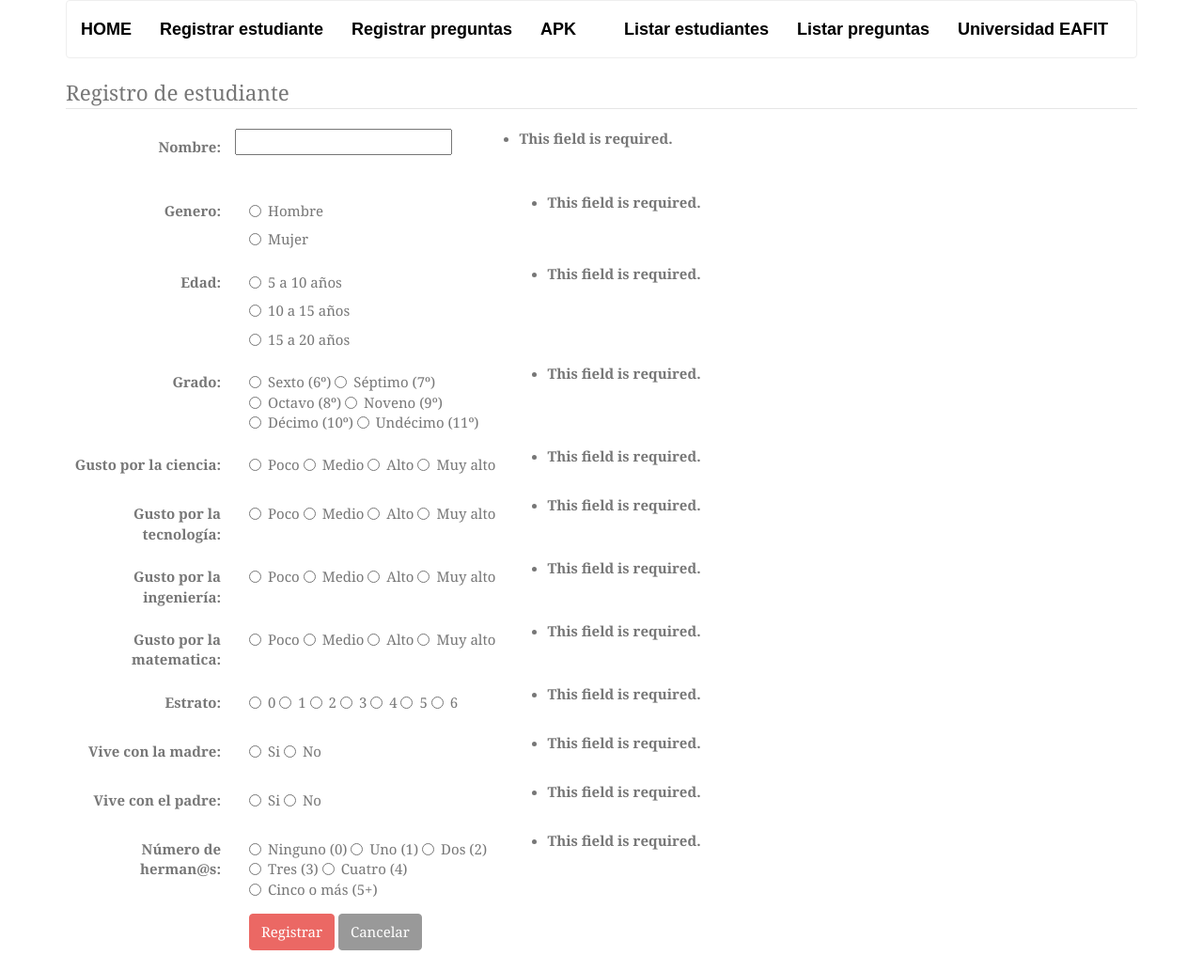
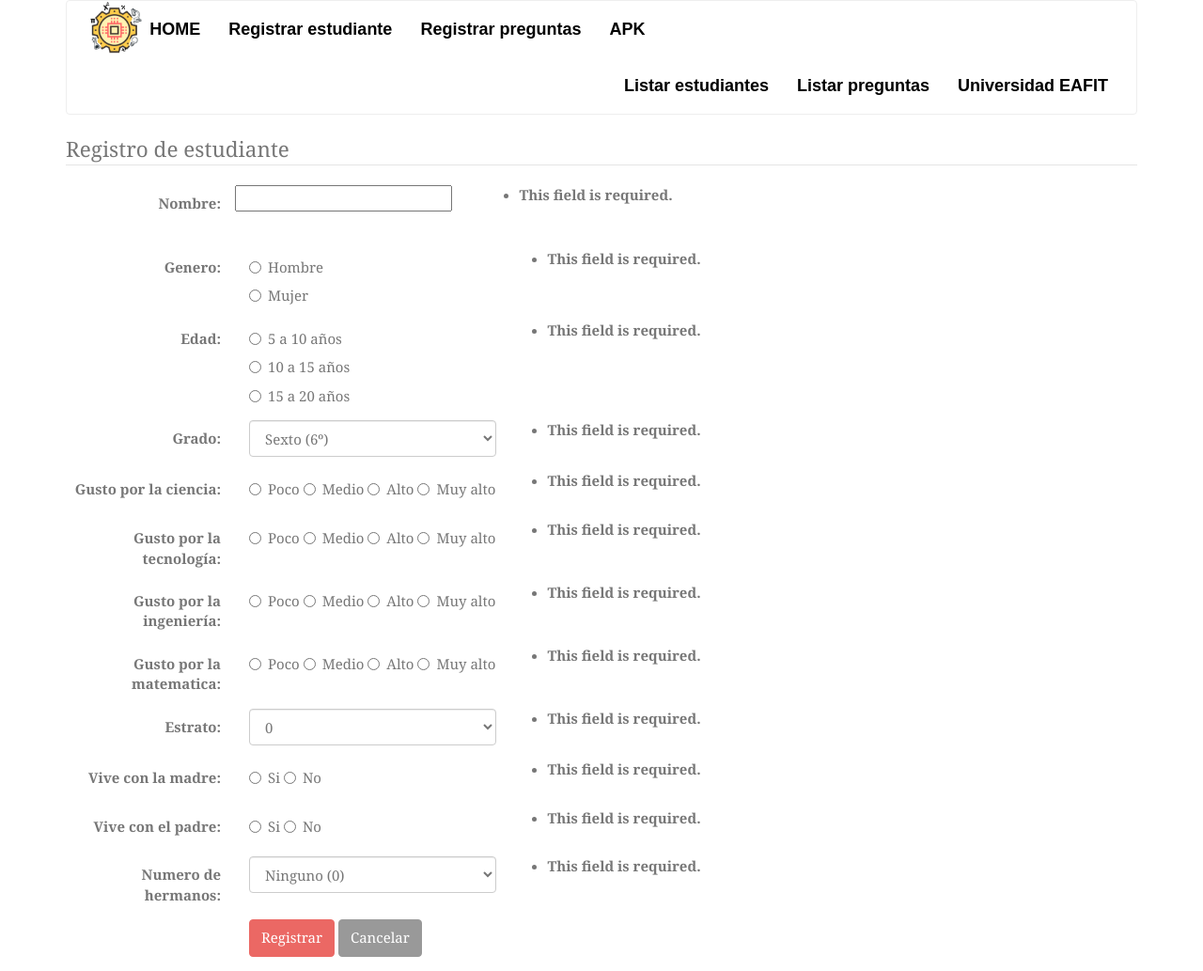
Before and after one commit to mzabala1/REST_AI_STEM, a Django app: page /registro/estudiante in a window 1280 px wide. Shown: the whole page at 94% size. Before the commit the page ends 1011 px from the top, so only its background shows below. Run offline with Django 3.2, Linux system fonts and the light colour scheme; some libraries are stand-ins or nearby versions; some web fonts are replaced.

Commit message:
Casi terminado

```diff
--- a/STEM/forms.py
+++ b/STEM/forms.py
@@ -50,17 +50,6 @@ class PreguntasForm(forms.ModelForm):
             'unidad',
         ]
 
-        labels = {
-            'pregunta': 'Ingrese pregunta',
-            'respuestac': 'Ingrese respuesta correcta',
-            'respuestaf1': 'Ingrese respuesta fallida 1',
-            'respuestaf2': 'Ingrese respuesta fallida 2',
-            'respuestaf3': 'Ingrese respuesta fallida 3',
-            'nivel': 'Seleccione nivel de la pregunta',
-            'area': 'Seleccione area',
-            'unidad': 'Seleccione unidad',
-        }
-
 # widgets = {
 #     'genero': forms.CheckboxSelectMultiple(),
 #     'edad': forms.NumberInput(attrs={'class': 'form-control'}),
--- a/STEM/prediccion.csv
+++ b/STEM/prediccion.csv
@@ -1 +1 @@
-2,1,1,2,1,1,3,0,1,3,0,1,3,0,1,3,0,1,3,0,1,3,0,1,3,0,1,2,1,1,2,1,1,2,1,1,3,0,1,3,0,1,3,0,1,1,2,0,
+0,3,0,2,1,1,1,2,0,2,1,1,3,0,1,1,2,0,2,1,1,1,2,0,2,1,1,2,1,1,2,1,1,1,2,0,1,2,0,2,1,1,2,1,1,1,2,0,
--- a/STEM/views.py
+++ b/STEM/views.py
@@ -170,7 +170,7 @@ def pregunta_view(request):
     if form.is_valid():
         if request.method == 'POST':
             form.save()
-        return redirect('app-stem:index')
+        return redirect('app-stem:listar_preguntas')
 
     return render(request, 'estudiante/registro_pregunta.html', {'form': form})
 
--- a/templates/base/base.html
+++ b/templates/base/base.html
@@ -19,6 +19,9 @@
                     <div class="bs-component">
                         <nav class="navbar navbar-default">
                             <div class="container-fluid">
+                                <div class="navbar-header">
+                                    <img alt="Brand" src="{% static "/LogoAndroid.png" %}" height="60">
+                                </div>
                                 <div class="navbar-header">
                                     <a class="navbar-brand" href="{% url 'app-stem:index' %}">Home</a>
                                 </div>
--- a/templates/estudiante/apk_descarga.html
+++ b/templates/estudiante/apk_descarga.html
@@ -7,7 +7,7 @@
 {% block content %}
     <div class="jumbotron">
         <h1>Descargar APK</h1>
-        <p>Descargar la ultima versión de la app STEM Skills:</p>
+        <p>Descargar la última versión de la app STEM Skills:</p>
         <p>(Disponible solo para Android)</p>
         <p><a href="/static/STEMSkillsV3.apk" download="STEMSkills" class="btn btn-primary btn-lg">Click Aquí</a></p>
     </div>
--- a/templates/estudiante/estudiante_form.html
+++ b/templates/estudiante/estudiante_form.html
@@ -43,18 +43,20 @@
                     </div>
                 </div>
             </fieldset>
-            <fieldset class="form-group">
+            <div class="form-group">
                 <label class="col-lg-0"> {{ form.grado.errors }} </label>
                 <label for="{{ form.grado.id_for_label }}" class="col-lg-2 control-label">Grado:</label>
-                <div class="radio col-lg-3">
-                    <label><input type="radio" name="grado" value="6">Sexto (6º)</label>
-                    <label><input type="radio" name="grado" value="7">Séptimo (7º)</label>
-                    <label><input type="radio" name="grado" value="8">Octavo (8º)</label>
-                    <label><input type="radio" name="grado" value="9">Noveno (9º)</label>
-                    <label><input type="radio" name="grado" value="10">Décimo (10º)</label>
-                    <label><input type="radio" name="grado" value="11">Undécimo (11º)</label>
+                <div class="col-lg-3">
+                    <select class="form-control" id="{{ form.grado }}">
+                        <option value="6">Sexto (6º)</option>
+                        <option value="7">Séptimo (7º)</option>
+                        <option value="8">Octavo (8º)</option>
+                        <option value="9">Noveno (9º)</option>
+                        <option value="10">Décimo (10º)</option>
+                        <option value="11">Undécimo (11º)</option>
+                    </select>
                 </div>
-            </fieldset>
+            </div>
             <fieldset class="form-group">
                 <label class="col-lg-0"> {{ form.gpCiencia.errors }} </label>
                 <label for="{{ form.gpCiencia.id_for_label }}" class="col-lg-2 control-label">Gusto por la ciencia:</label>
@@ -95,19 +97,21 @@
                     <label><input type="radio" name="gpMatematica" value="4">Muy alto</label>
                 </div>
             </fieldset>
-            <fieldset class="form-group">
+            <div class="form-group">
                 <label class="col-lg-0"> {{ form.estrato.errors }} </label>
                 <label for="{{ form.estrato.id_for_label }}" class="col-lg-2 control-label">Estrato:</label>
-                <div class="radio col-lg-3">
-                    <label><input type="radio" name="estrato" value="0">0</label>
-                    <label><input type="radio" name="estrato" value="1">1</label>
-                    <label><input type="radio" name="estrato" value="2">2</label>
-                    <label><input type="radio" name="estrato" value="3">3</label>
-                    <label><input type="radio" name="estrato" value="4">4</label>
-                    <label><input type="radio" name="estrato" value="5">5</label>
-                    <label><input type="radio" name="estrato" value="6">6</label>
+                <div class="col-lg-3">
+                    <select class="form-control" id="{{ form.estrato }}">
+                        <option value="0">0</option>
+                        <option value="1">1</option>
+                        <option value="2">2</option>
+                        <option value="3">3</option>
+                        <option value="4">4</option>
+                        <option value="5">5</option>
+                        <option value="6">6</option>
+                    </select>
                 </div>
-            </fieldset>
+            </div>
             <fieldset class="form-group">
                 <label class="col-lg-0"> {{ form.vcMadre.errors }} </label>
                 <label for="{{ form.vcMadre.id_for_label }}" class="col-lg-2 control-label">Vive con la madre:</label>
@@ -124,18 +128,20 @@
                     <label><input type="radio" name="vcPadre" value="0">No</label>
                 </div>
             </fieldset>
-            <fieldset class="form-group">
+            <div class="form-group">
                 <label class="col-lg-0"> {{ form.numHermanos.errors }} </label>
-                <label for="{{ form.numHermanos.id_for_label }}" class="col-lg-2 control-label">Número de herman@s:</label>
-                <div class="radio col-lg-3">
-                    <label><input type="radio" name="numHermanos" value="0">Ninguno (0)</label>
-                    <label><input type="radio" name="numHermanos" value="1">Uno (1)</label>
-                    <label><input type="radio" name="numHermanos" value="2">Dos (2)</label>
-                    <label><input type="radio" name="numHermanos" value="3">Tres (3)</label>
-                    <label><input type="radio" name="numHermanos" value="4">Cuatro (4)</label>
-                    <label><input type="radio" name="numHermanos" value="5">Cinco o más (5+)</label>
+                <label for="{{ form.numHermanos.id_for_label }}" class="col-lg-2 control-label">Numero de hermanos:</label>
+                <div class="col-lg-3">
+                    <select class="form-control" id="{{ form.numHermanos }}">
+                        <option value="0">Ninguno (0)</option>
+                        <option value="1">Uno (1)</option>
+                        <option value="2">Dos (2)</option>
+                        <option value="3">Tres (3)</option>
+                        <option value="4">Cuatro (4)</option>
+                        <option value="5">Cinco o más (5+)</option>
+                    </select>
                 </div>
-            </fieldset>
+            </div>
             <div class="form-group">
                 <div class="col-lg-10 col-lg-offset-2">
                     <button type="submit" class="btn btn-primary">Registrar</button>
```
Also changed, not shown: templates/estudiante/registro_pregunta.html (+25 -21 lines), static/LogoAndroid.png (added).
